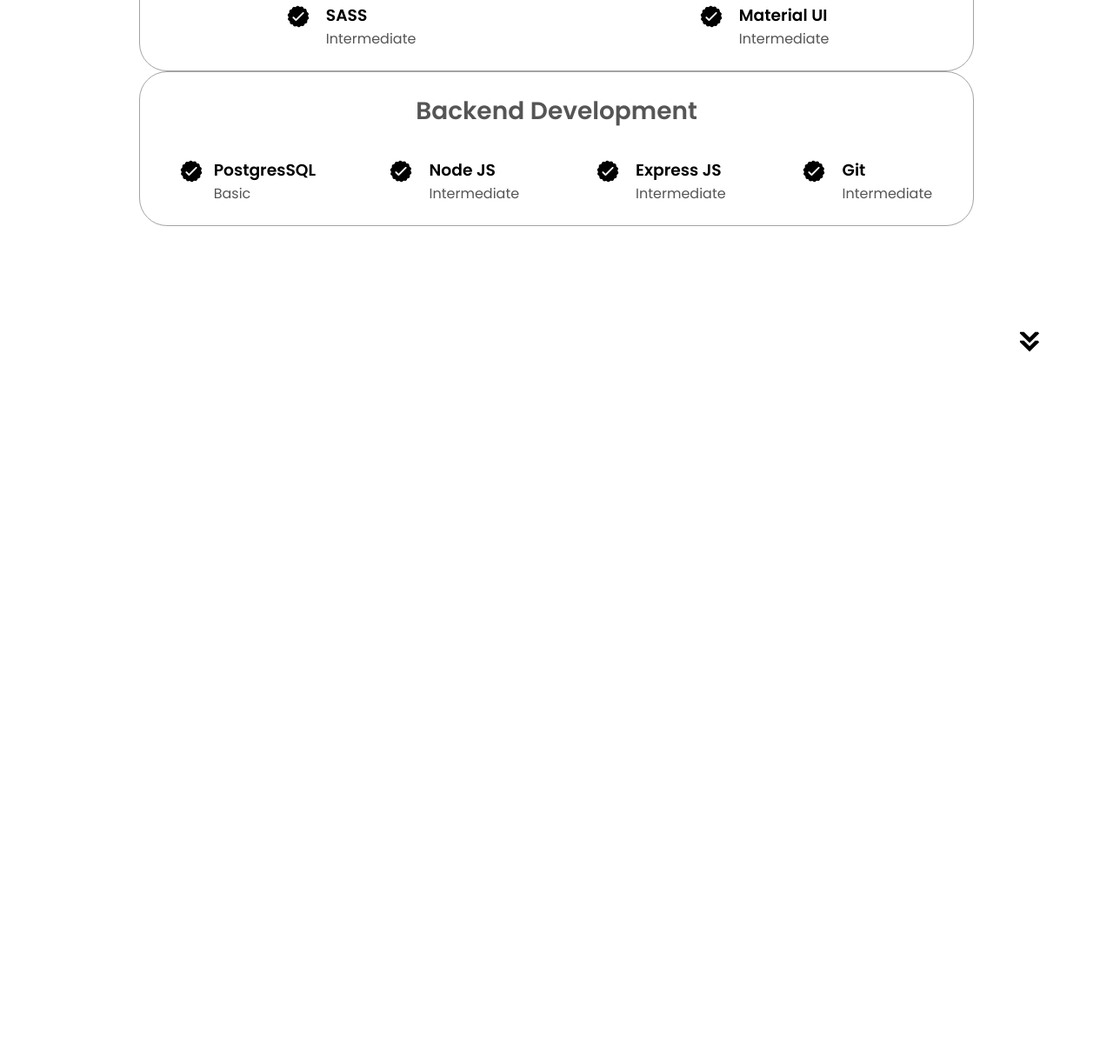
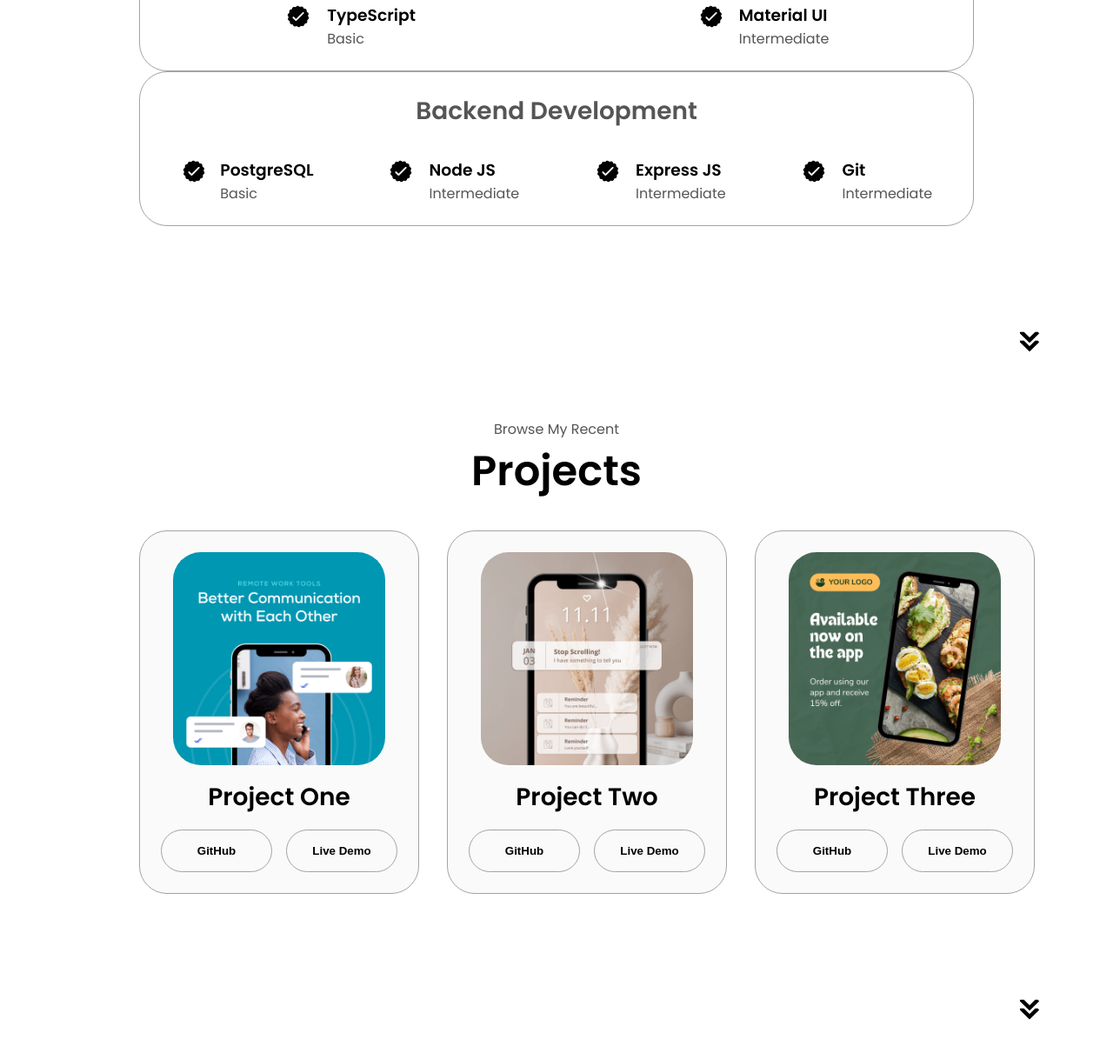
Before and after one commit to sanjayvjacob/My-Portfolio, a plain HTML site: page index.html in a window 1280 px wide. Shown: the part 1863-3074 px from the top of the page at 87% size. Before the commit the page ends 2312 px from the top, so only its background shows below. Drawn offline with Linux system fonts and the light colour scheme.

Commit message:
Added projects

```diff
--- a/index.html
+++ b/index.html
@@ -99,7 +99,14 @@
              <img src="./assets/checkmark.png" alt="Experience icon" class="icon"/>
               <div>
                <h3>CSS</h3>
-            <p>Experienced</p>
+               <p>Intermediate</p>
+              </div>
+            </article>
+           <article>
+             <img src="./assets/checkmark.png" alt="Experience icon" class="icon"/>
+              <div>
+               <h3>SASS</h3>
+               <p>Intermediate</p>
               </div>
             </article>
            <article>
@@ -112,15 +119,8 @@
            <article>
              <img src="./assets/checkmark.png" alt="Experience icon" class="icon"/>
               <div>
-            <h3>React JS</h3>
+               <h3>TypeScript</h3>
                <p>Basic</p>
-           </div>
-           </article>
-           <article>
-           <img src="./assets/checkmark.png" alt="Experience icon" class="icon"/>
-           <div>
-            <h3>SASS</h3>
-            <p>Intermediate</p>
               </div>
             </article>
            <article>
@@ -138,7 +138,7 @@
            <article>
              <img src="./assets/checkmark.png" alt="Experience icon" class="icon"/>
               <div>
-             <h3>PostgresSQL</h3>
+               <h3>PostgreSQL</h3>
                <p>Basic</p>
               </div>
             </article>
@@ -169,6 +169,57 @@
     </div>
     <img src="./assets/arrow.png" alt="Arrow icon" class="icon arrow" onclick="location.href='./#projects'"/>
   </section>
+  <section id="projects">
+    <p class="section__text__p1">Browse My Recent</p>
+    <h1 class="title">Projects</h1>
+    <div class="experience-details-container">
+      <div class="about-containers">
+      <div class="details-container color-container">
+        <div class="article-container">
+          <img src="./assets/project-1.png" alt="Project 1" class="project-img">
+        </div>
+        <h2 class="experience-sub-title project-title">Project One</h2>
+        <div class="btn-container">
+          <button class="btn btn-color-2 project-btn" onclick="location.href='https://github.com/sanjayvjacob/Drum-Kit'">
+            GitHub
+          </button>
+          <button class="btn btn-color-2 project-btn" onclick="location.href='https://github.com/sanjayvjacob/Drum-Kit'">
+            Live Demo
+          </button>
+        </div>
+      </div>
+      <div class="details-container color-container">
+        <div class="article-container">
+          <img src="./assets/project-2.png" alt="Project 2" class="project-img">
+        </div>
+        <h2 class="experience-sub-title project-title">Project Two</h2>
+        <div class="btn-container">
+          <button class="btn btn-color-2 project-btn" onclick="location.href='https://github.com/sanjayvjacob/Drum-Kit'">
+            GitHub
+          </button>
+          <button class="btn btn-color-2 project-btn" onclick="location.href='https://github.com/sanjayvjacob/Drum-Kit'">
+            Live Demo
+          </button>
+        </div>
+      </div>
+      <div class="details-container color-container">
+        <div class="article-container">
+          <img src="./assets/project-3.png" alt="Project 3" class="project-img">
+        </div>
+        <h2 class="experience-sub-title project-title">Project Three</h2>
+        <div class="btn-container">
+          <button class="btn btn-color-2 project-btn" onclick="location.href='https://github.com/sanjayvjacob/Drum-Kit'">
+            GitHub
+          </button>
+          <button class="btn btn-color-2 project-btn" onclick="location.href='https://github.com/sanjayvjacob/Drum-Kit'">
+            Live Demo
+          </button>
+        </div>
+      </div>
+    </div>
+    </div>
+    <img src="./assets/arrow.png" alt="Arrow icon" class="icon arrow" onclick="location.href='./#projects'"/>
+  </section>
   <script src="index.js"></script>
 </body>
 </html>
--- a/style.css
+++ b/style.css
@@ -333,3 +333,30 @@
 article .icon {
 cursor: default;
 }
+
+/* PROJECTS */
+
+#projects {
+  position: relative;
+}
+
+.color-container {
+  border-color: rgb(163, 163, 163);
+  background: rgb(250, 250, 250);
+}
+
+.project-img {
+  border-radius: 2rem;
+  width: 90%;
+  height: 90%;
+}
+
+.project-title {
+  margin: 1rem;
+  color:black;
+}
+
+.project-btn {
+  color: black;
+  border-color: rgb(163, 163, 163);
+}
```
Lines whose indentation alone changed are shown as unchanged.
